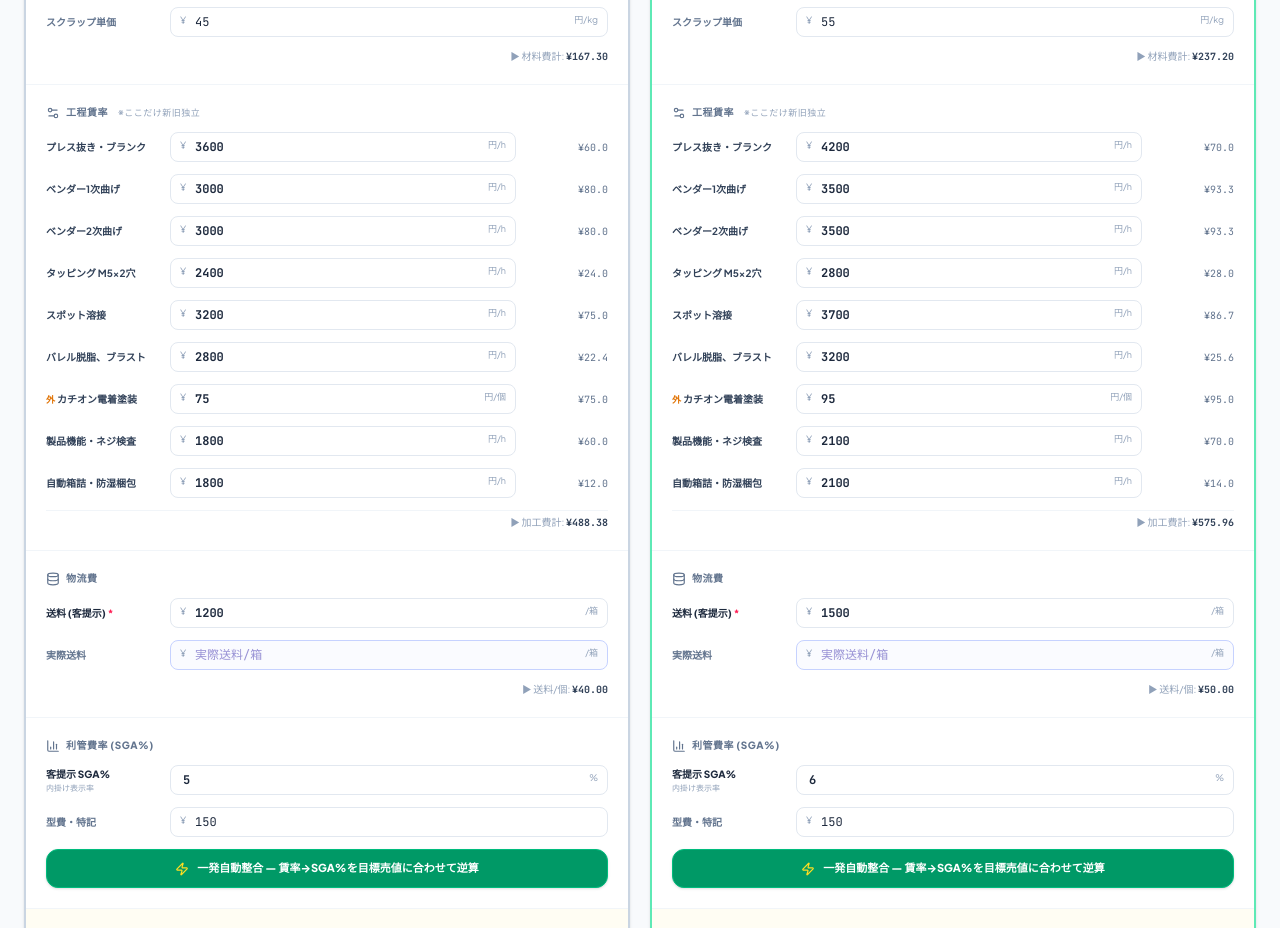
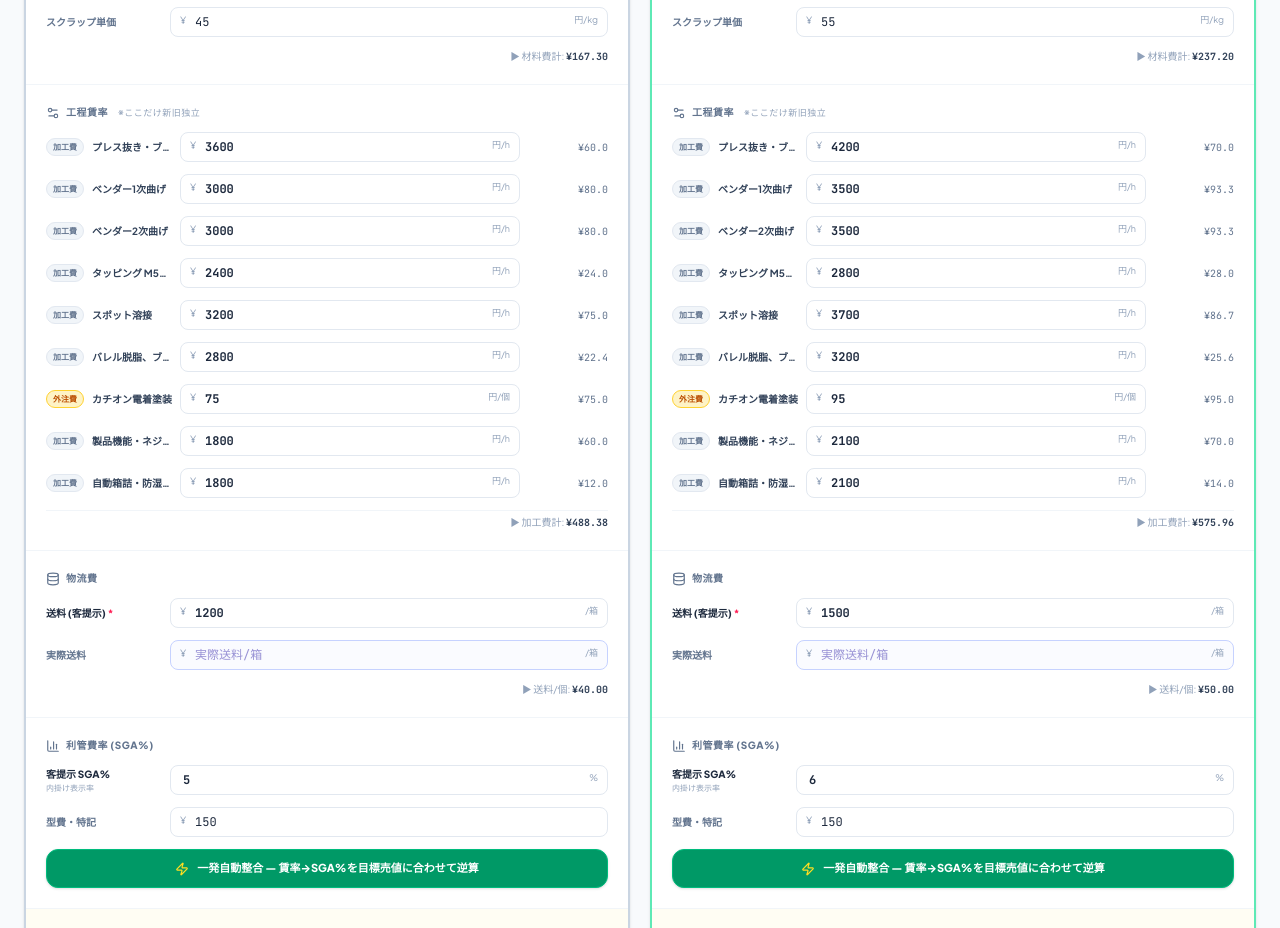
Before and after one commit to s1-1985/EstiCompare, a React (Vite) app: page / in a window 1280 px wide. Shown: the part 1600-2528 px from the top of the page. Built offline with nearby package versions, Linux system fonts and the light colour scheme; no server answers; the database is empty.

Commit message:
Add calc mode toggle button to ④ process rate panel
https://claude.ai/code/session_01BTSFoHLHGXwhTuqms89J19

```diff
--- a/src/components/ExcelGrid.tsx
+++ b/src/components/ExcelGrid.tsx
@@ -828,12 +828,25 @@ export const ExcelGrid: React.FC<ExcelGridProps> = ({
                         standard: 'hourlyRate', kg: 'kgPrice', lump: 'lumpSumPrice', direct: 'directProcessingCost'
                       };
                       const unit: Record<string, string> = { standard: '円/h', kg: '円/kg', lump: '円/lot', direct: '円/個' };
+                      const modeLabel: Record<string, string> = { standard: '加工費', kg: 'kg単価', lump: '一式', direct: '外注費' };
+                      const modeBtnStyle: Record<string, string> = {
+                        standard: 'bg-slate-100 text-slate-500 border-slate-200 hover:bg-slate-200',
+                        kg:       'bg-blue-100 text-blue-700 border-blue-300 hover:bg-blue-200',
+                        lump:     'bg-purple-100 text-purple-700 border-purple-300 hover:bg-purple-200',
+                        direct:   'bg-amber-100 text-amber-700 border-amber-300 hover:bg-amber-200',
+                      };
                       const rateVal = mode === 'standard' ? proc.hourlyRate : mode === 'kg' ? proc.kgPrice : mode === 'lump' ? proc.lumpSumPrice : proc.directProcessingCost;
                       const isEmpty = isEmptyNum(rateVal);
                       return (
-                        <div key={proc.index} className="flex items-center gap-3">
-                          <label className="text-[10px] font-bold w-24 sm:w-28 shrink-0 text-slate-700 truncate" title={proc.processName}>
-                            {modeTag[mode] && <span className={`mr-0.5 text-[9px] ${mode === 'direct' ? 'text-amber-600' : mode === 'kg' ? 'text-blue-600' : 'text-purple-600'}`}>{modeTag[mode]}</span>}
+                        <div key={proc.index} className="flex items-center gap-2">
+                          <button
+                            onClick={() => cycleCalcMode(proc.index, mode)}
+                            title="タップで切替"
+                            className={`text-[8px] px-1.5 py-0.5 rounded-full font-bold border transition-all cursor-pointer shrink-0 ${modeBtnStyle[mode]}`}
+                          >
+                            {modeLabel[mode]}
+                          </button>
+                          <label className="text-[10px] font-bold w-20 shrink-0 text-slate-700 truncate" title={proc.processName}>
                             {proc.processName}
                           </label>
                           <div className="relative flex-1">
```
